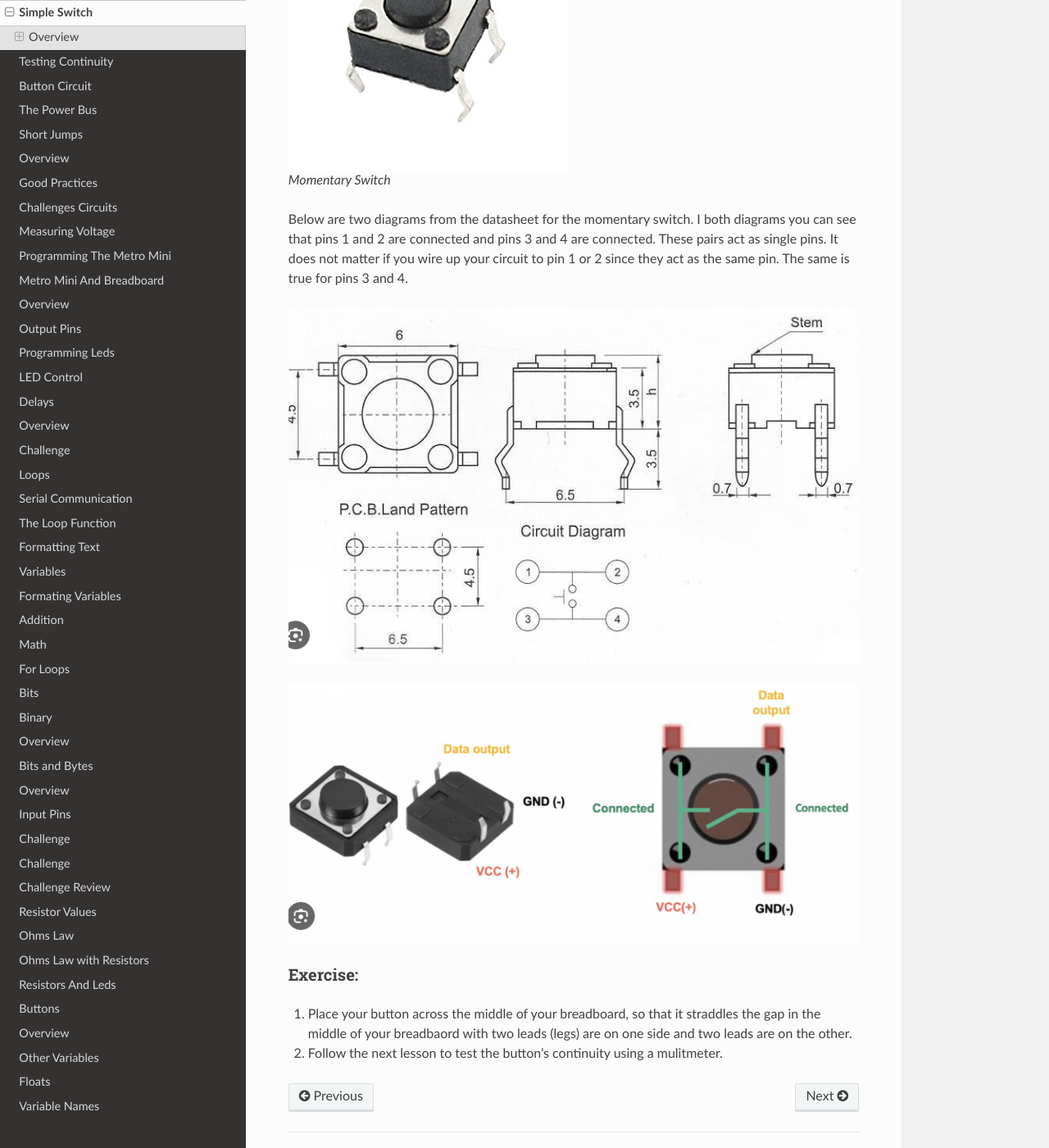
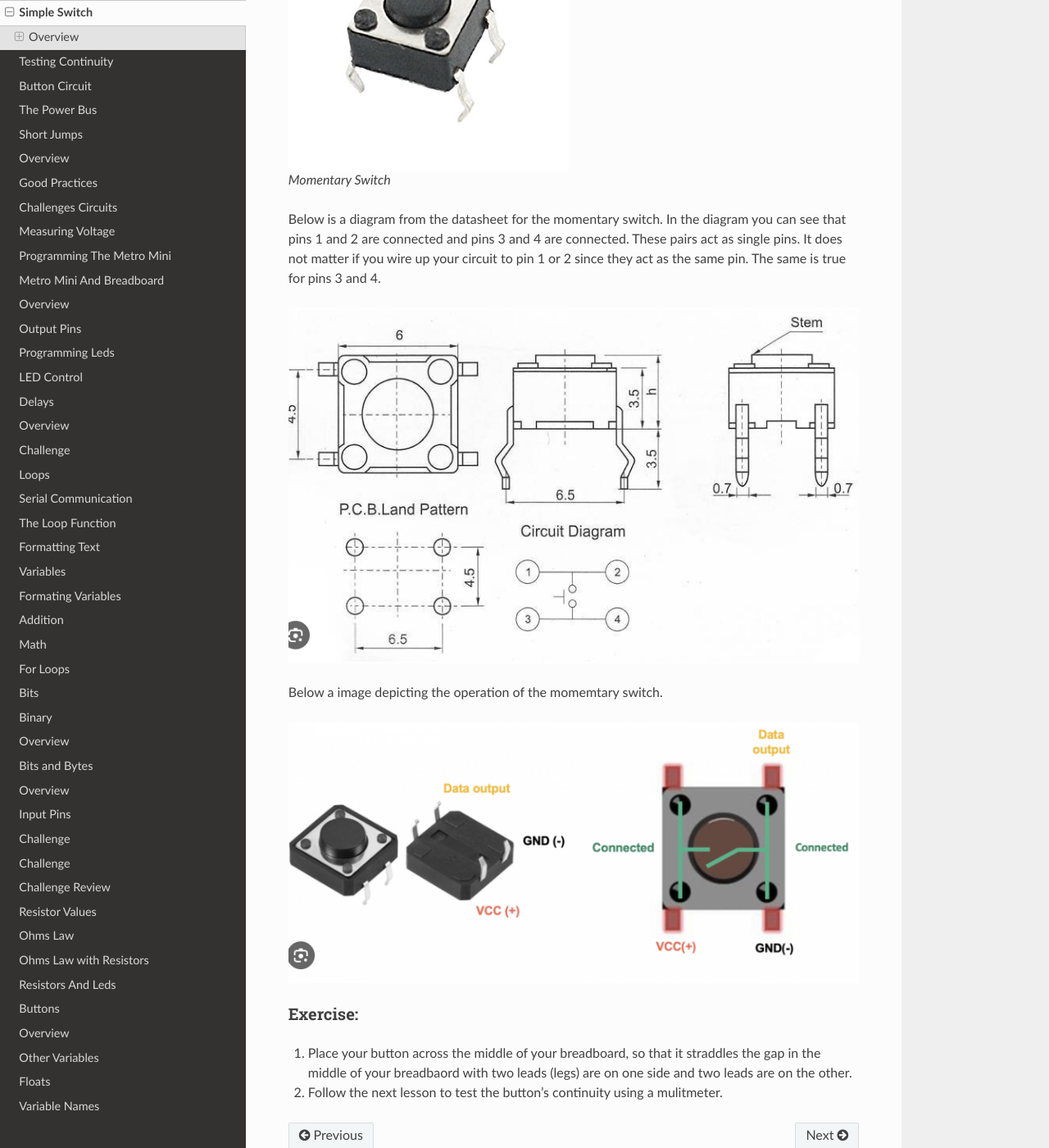
Before and after one commit to maxtkc/mvths-wiki, a Sphinx documentation site: the page built from docs/004-simple-switch.rst, in a window 1280 px wide and 1400 px high, scrolled down 566 px. Shown: the whole window at 82% size. Built offline with Sphinx 7.4.7 and the Read the Docs theme 2.0.0, drawn with Linux system fonts in a browser that asks for light colours; pages that are not in the unit, such as notebooks, are missing from menus.

Commit message:
Update 004-simple-switch.rst

```diff
--- a/docs/004-simple-switch.rst
+++ b/docs/004-simple-switch.rst
@@ -12,9 +12,11 @@ Note that it has four leads (or legs). This can make it **VERY** confusing to us
 
    Momentary Switch
 
-Below are two diagrams from the datasheet for the momentary switch. I both diagrams you can see that pins 1 and 2 are connected and pins 3 and 4 are connected. These pairs act as single pins. It does not matter if you wire up your circuit to pin 1 or 2 since they act as the same pin. The same is true for pins 3 and 4.
+Below is a diagram from the datasheet for the momentary switch. In the diagram you can see that pins 1 and 2 are connected and pins 3 and 4 are connected. These pairs act as single pins. It does not matter if you wire up your circuit to pin 1 or 2 since they act as the same pin. The same is true for pins 3 and 4.
 
 .. figure:: images/button-data.PNG
+
+Below a image depicting the operation of the momemtary switch.
 
 .. figure:: images/momemtary-image.PNG
 
```
